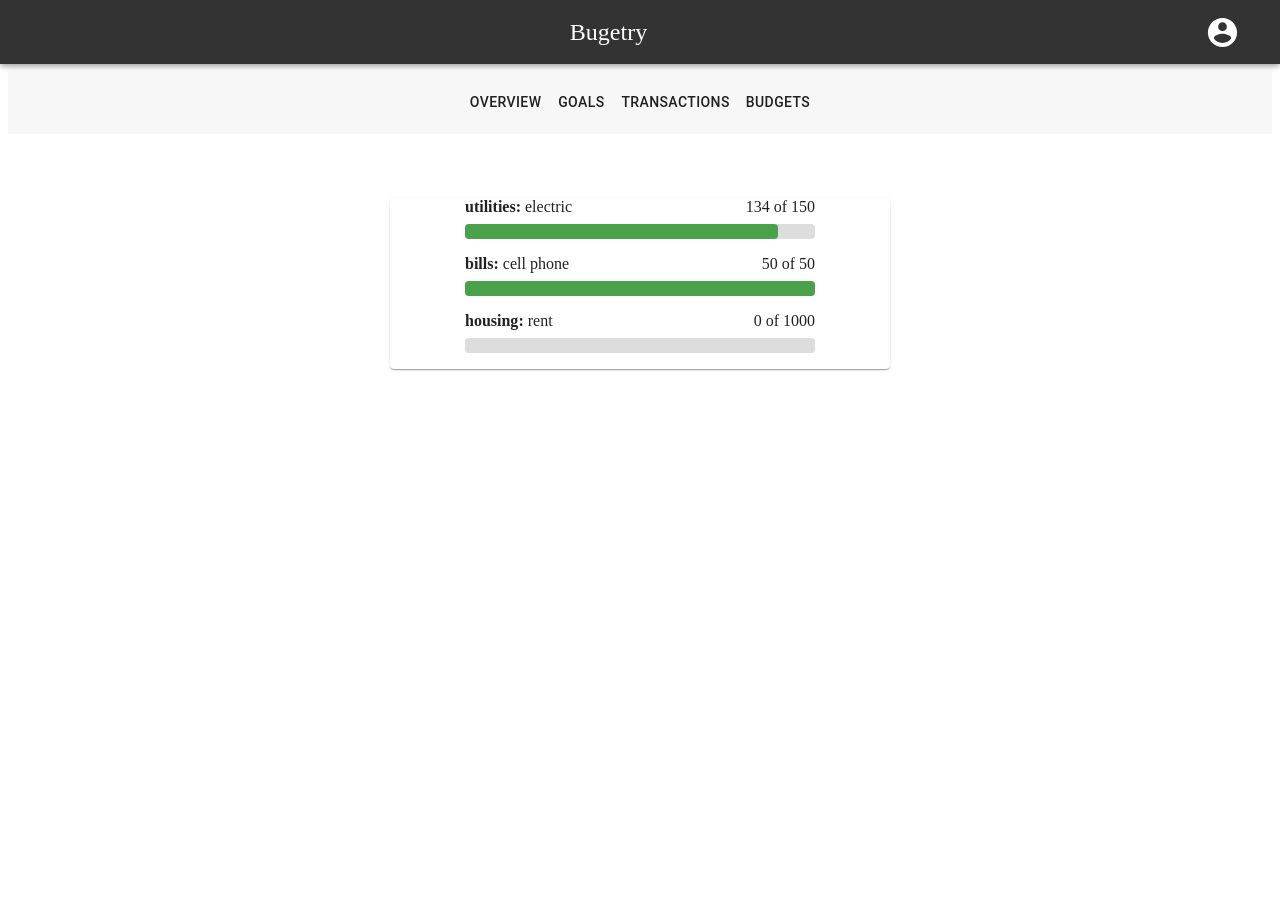
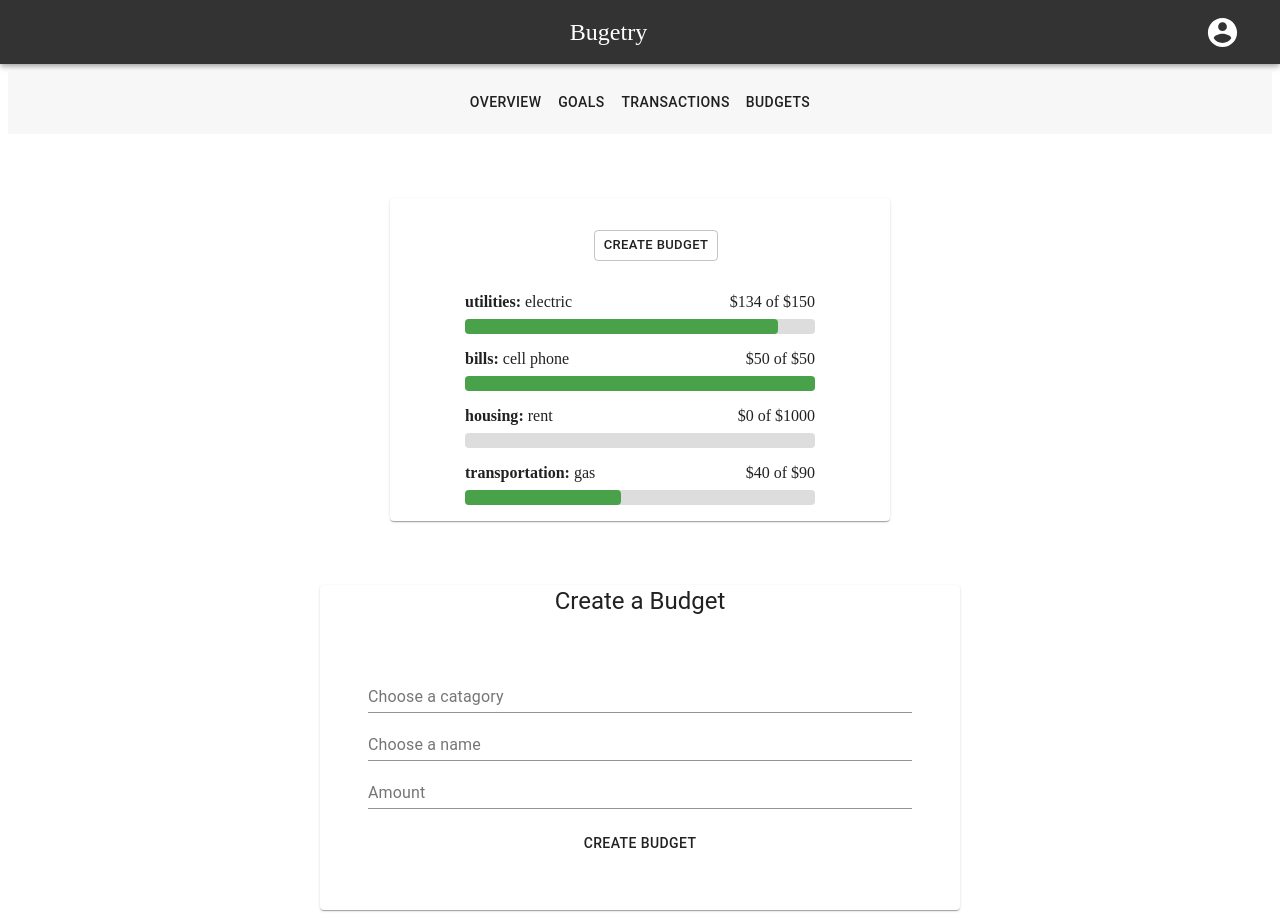
Before and after one commit to jrmeyers92/budgety, a React (Create React App) app: page / in a window 1280 px wide. Before the commit the page ends 800 px from the top, so only its background shows below. Built offline with nearby package versions, Linux system fonts and the light colour scheme.

Commit message:
create budget page created and styled

```diff
--- a/src/App.js
+++ b/src/App.js
@@ -4,17 +4,28 @@ import Nav from "./navs/Nav";
 import SecondaryNav from "./navs/SecondaryNav";
 import Budgets from "./budget/Budgets";
 import { BudgetProvider } from "./BudgetContext";
+import { BrowserRouter as Router, Switch, Route } from "react-router-dom";
+import CreateBudget from "./CreateBudget";
 
 function App() {
 	const [transactions, setTransactions] = useState([]);
 
 	return (
 		<div className='App'>
-			<Nav />
-			<SecondaryNav />
-			<BudgetProvider>
-				<Budgets />
-			</BudgetProvider>
+			<Router>
+				<Nav />
+				<SecondaryNav />
+				<Switch>
+					<BudgetProvider>
+						<Route path='/' exact>
+							<Budgets />
+						</Route>
+						<Route to='/createBudget'>
+							<CreateBudget />
+						</Route>
+					</BudgetProvider>
+				</Switch>
+			</Router>
 		</div>
 	);
 }
--- a/src/BudgetContext.js
+++ b/src/BudgetContext.js
@@ -22,6 +22,12 @@ export const BudgetProvider = ({ children }) => {
 			budget: 1000,
 			spent: 0,
 		},
+		{
+			group: "transportation",
+			name: "gas",
+			budget: 90,
+			spent: 40,
+		},
 	]);
 
 	return (
--- /dev/null
+++ b/src/CreateBudget.js
@@ -0,0 +1,43 @@
+import { Button, Paper, TextField, Typography } from "@material-ui/core";
+import { makeStyles } from "@material-ui/styles";
+import React from "react";
+
+const useStyles = makeStyles(() => ({
+	paper: {
+		width: "50vw",
+		marginLeft: "auto",
+		marginRight: "auto",
+	},
+	header: {
+		marginTop: "2rem",
+	},
+	form: {
+		display: "flex",
+		flexDirection: "column",
+		padding: "3rem",
+	},
+	textField: {
+		marginBottom: "1rem",
+	},
+}));
+
+const CreateBudget = () => {
+	const classes = useStyles();
+	return (
+		<div>
+			<Paper className={classes.paper}>
+				<Typography variant='h5' className={classes.header}>
+					Create a Budget
+				</Typography>
+				<form className={classes.form}>
+					<TextField label='Choose a catagory' />
+					<TextField label='Choose a name' />
+					<TextField label='Amount' className={classes.textField} />
+					<Button>Create Budget</Button>
+				</form>
+			</Paper>
+		</div>
+	);
+};
+
+export default CreateBudget;
--- a/src/budget/Budgets.css
+++ b/src/budget/Budgets.css
@@ -5,3 +5,12 @@
 	margin-left: auto;
 	margin-right: auto;
 }
+
+.budgets__createBudget {
+	margin: 1rem;
+}
+
+.link {
+	text-decoration: none;
+	color: inherit;
+}
--- a/src/budget/budget.js
+++ b/src/budget/budget.js
@@ -14,7 +14,7 @@ const Budget = (props) => {
 				</div>
 				<div className='budget__text-right'>
 					<span>
-						<span>{props.spent} </span> of <span> {props.budget}</span>
+						<span>${props.spent} </span> of <span> ${props.budget}</span>
 					</span>
 				</div>
 			</div>
--- a/src/budget/budgets.js
+++ b/src/budget/budgets.js
@@ -1,14 +1,31 @@
-import React, { useContext } from "react";
+import React, { useContext, useState } from "react";
 import Budget from "./Budget";
 import { BudgetContext } from "../BudgetContext";
 import "./Budgets.css";
-import { Paper } from "@material-ui/core";
+import { Button, Paper } from "@material-ui/core";
+import { makeStyles } from "@material-ui/core/styles";
+import { Link } from "react-router-dom";
+
+const useStyles = makeStyles(() => ({
+	button: {
+		margin: "2rem",
+		marginRight: "auto",
+	},
+}));
 
 const Budgets = () => {
+	const classes = useStyles();
+
 	const [expenses, setExpenses] = useContext(BudgetContext);
 	return (
 		<div className='budgets'>
 			<Paper>
+				<Button className={classes.button} variant='outlined' size='small'>
+					<Link to='/createBudget' className='link'>
+						Create Budget
+					</Link>
+				</Button>
+
 				{expenses.map((expense) => {
 					return (
 						<Budget
```
